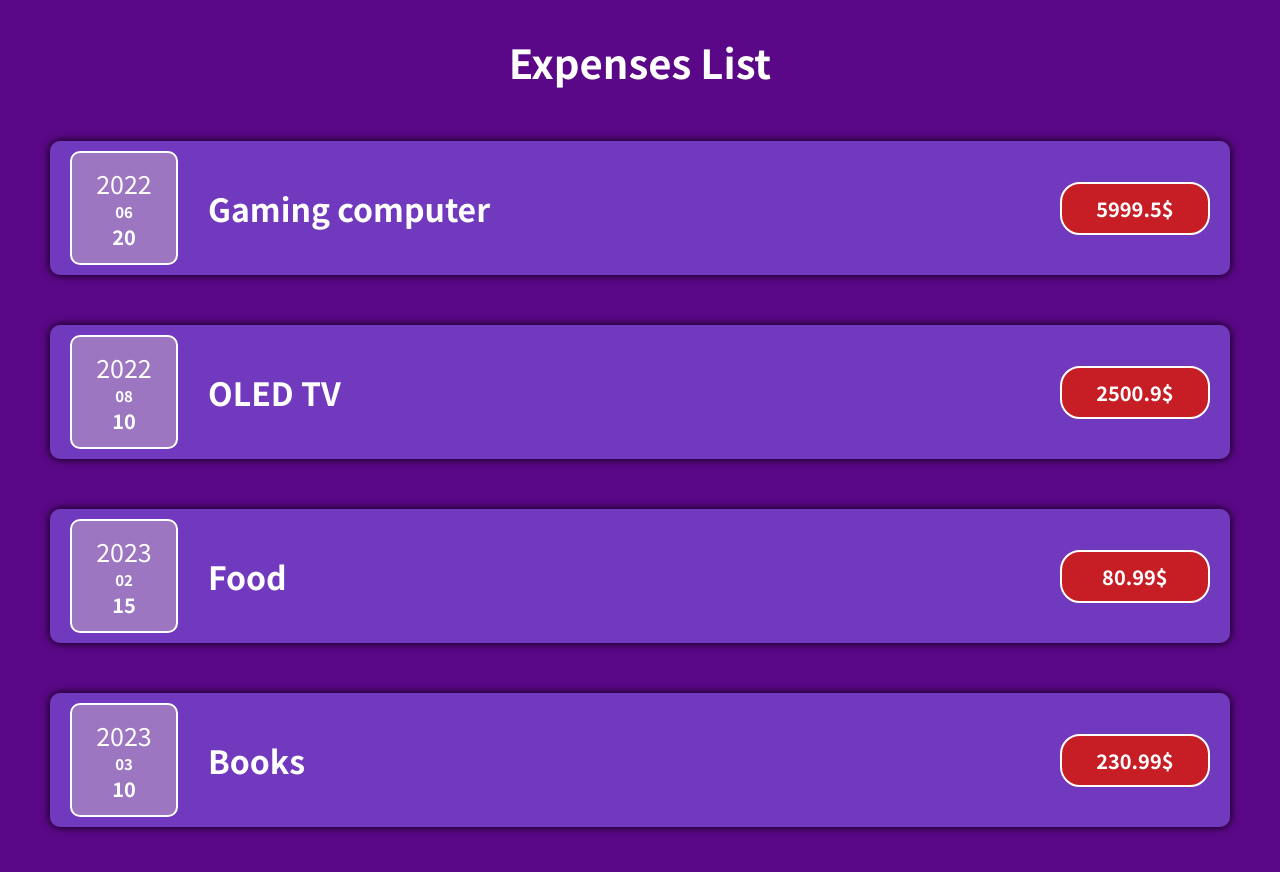
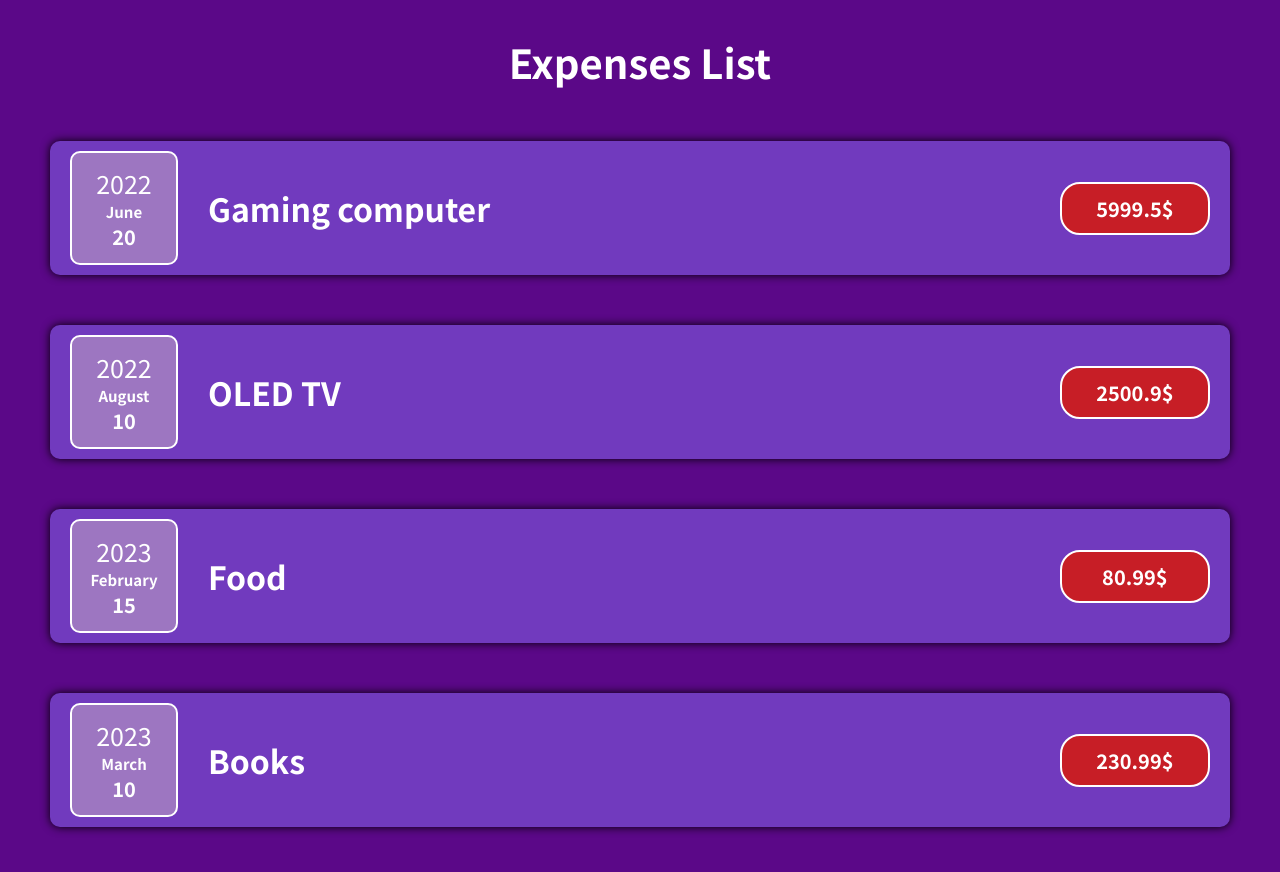
Before and after one commit to Reivah/React-Expenses, a JavaScript app: page / in a window 1280 px wide. Shown: the top 872 px of the page. Built offline with nearby package versions, Linux system fonts and the light colour scheme.

Commit message:
updated months name

```diff
--- a/src/components/Date.js
+++ b/src/components/Date.js
@@ -1,7 +1,7 @@
 import './Date.css'
 const Date = props => {
     const year = props.date.toLocaleString('en-US', {year: 'numeric'})
-    const month = props.date.toLocaleString('en-US', {month: '2-digit'})
+    const month = props.date.toLocaleString('en-US', {month: 'long'})
     const day = props.date.toLocaleString('en-US', {day: 'numeric'})
     return (
         <div className='expense-date'>
```
